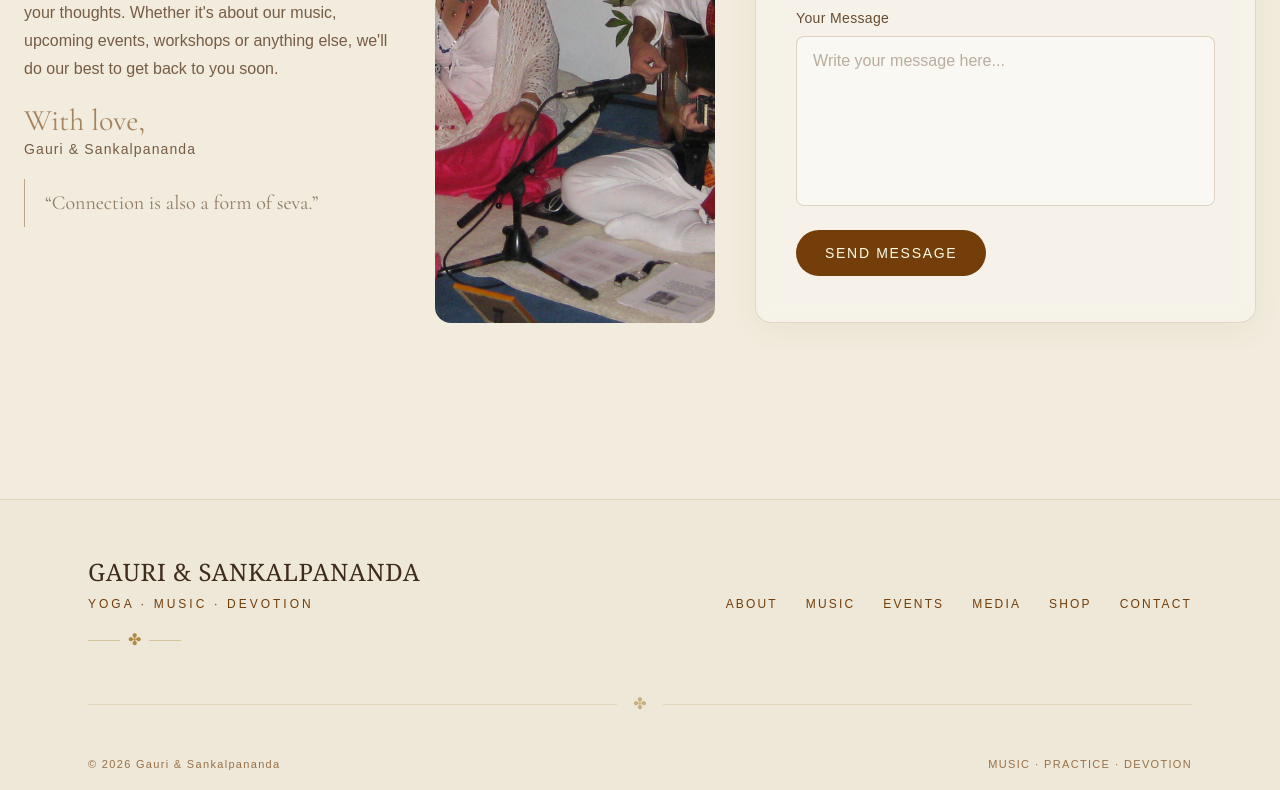
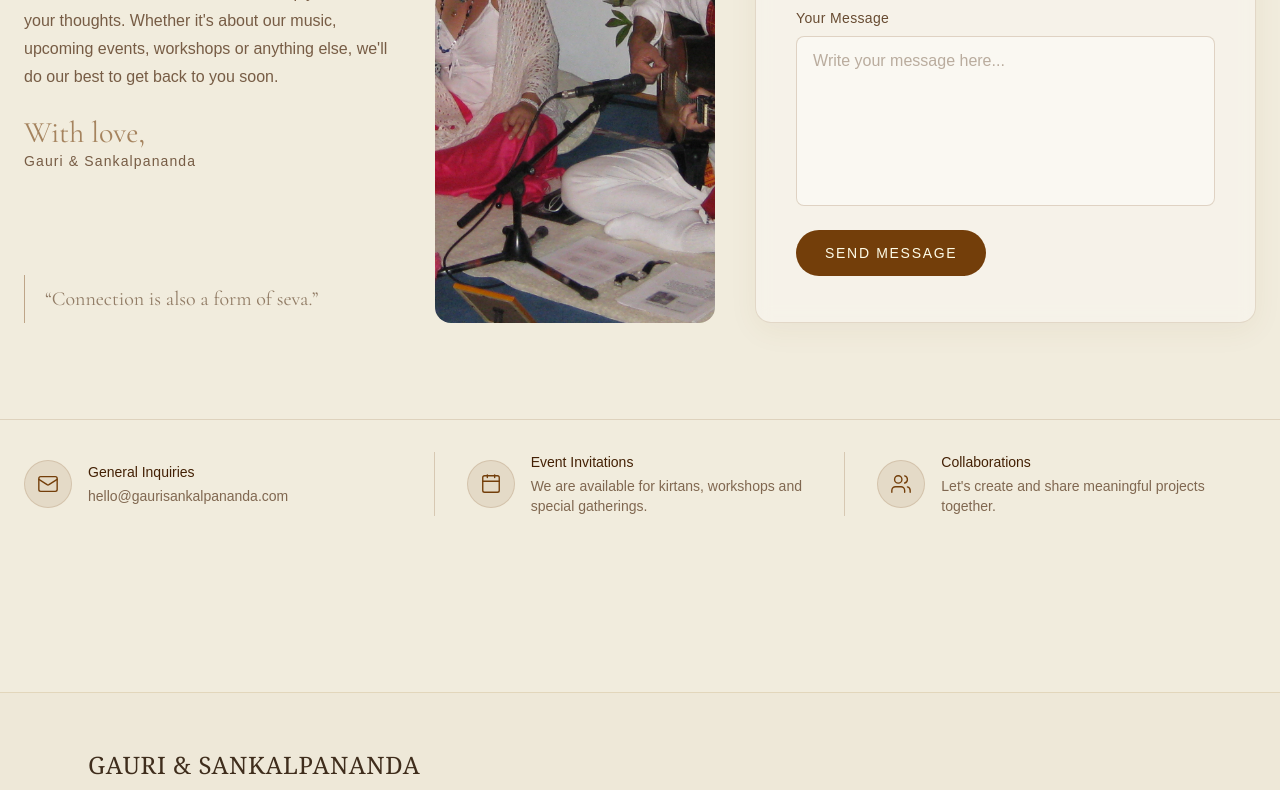
Before and after one commit to Nestortheo/yoga_events_frontend, a Next.js app: page /contact in a window 1280 px wide. Shown: the part 453-1243 px from the top of the page. Built offline with nearby package versions, Linux system fonts and the light colour scheme.

Commit message:
Contact Page + Info

```diff
--- a/app/api/contact/route.ts
+++ b/app/api/contact/route.ts
@@ -4,7 +4,9 @@ import { Resend } from "resend";
 const resend = new Resend(process.env.RESEND_API_KEY);
 
 export async function POST(request: Request) {
+
     try {
+        console.log("Request:", request);
         const body = await request.json();
 
         console.log("Received contact form:", body);
--- a/app/contact/page.tsx
+++ b/app/contact/page.tsx
@@ -1,6 +1,7 @@
 import Link from "next/link";
 import Image from "next/image";
 import { Cormorant_Garamond } from "next/font/google";
+import { Mail, Calendar, Users } from "lucide-react";
 
 import ContactForm from "@/components/ContactForm";
 
@@ -52,13 +53,16 @@ export default function ContactPage(){
                 grid-cols-1
                 gap-12
                 px-6
-                lg:grid-cols-[1fr_280px_1.35fr]
+                lg:grid-cols-[minmax(0,1fr)_280px_minmax(0,1.35fr)]
                 lg:gap-10
+                lg:items-stretch
             "
             >
                 {/* LEFT */}
                 <div className="
-                       flex flex-col gap-5
+                       flex flex-col
+                       h-full
+                       gap-6
                        items-center lg:items-start
                        text-center lg:text-left
                 "
@@ -85,7 +89,7 @@ export default function ContactPage(){
                         </span>
                     </div>
 
-                    <div className="flex items-center gap-5">
+                    <div className="mt-auto flex items-center gap-5">
                         <div className="w-px h-12 bg-yellow-900/40"/>
                         <span
                             className={`${cormorant.className} text-xl italic leading-relaxed text-yellow-950/55`}
@@ -99,7 +103,7 @@ export default function ContactPage(){
 
                 {/* MIDDLE */}
                 <div className="hidden md:block ">
-                    <div className="relative aspect-[2/4] w-full overflow-hidden rounded-2xl">
+                    <div className="relative  h-full min-h-[560px] w-full overflow-hidden rounded-2xl">
                         <Image
                             src="/images/aboutImage.png"
                             alt="A peaceful devotional setting"
@@ -112,19 +116,136 @@ export default function ContactPage(){
 
                 {/* RIGHT */}
                 <div className="
-                    flex-1
+                    flex
+                    h-full
+                    min-w-0
+                    flex-col
                     rounded-2xl
                     border border-yellow-900/15
                     bg-white/35
-                    p-8 md:p-10
+                    p-8
                     shadow-[0_8px_30px_rgba(120,90,30,0.06)]
                     backdrop-blur-sm
+                    md:p-10
 
                 ">
                     <ContactForm />
 
                 </div>
             </div>
+
+        {/* CONTACT INFORMATION STRIP */}
+        <section className="max-w-7xl mx-auto mt-24 border-t border-yellow-900/15 px-6 pt-8">
+            <div className="grid grid-cols-1 gap-8 md:grid-cols-3 md:gap-0">
+
+                {/* GENERAL INQUIRIES */}
+                <div className="flex items-center gap-4 md:border-r md:border-yellow-900/20 md:pr-8">
+                    <div
+                        className="
+                            flex
+                            h-12
+                            w-12
+                            shrink-0
+                            items-center
+                            justify-center
+                            rounded-full
+                            border border-yellow-900/15
+                            bg-yellow-900/10
+                        "
+                    >
+                        <Mail
+                            size={22}
+                            strokeWidth={1.5}
+                            className="text-yellow-900"
+                        />
+                    </div>
+
+                    <div className="flex flex-col gap-1">
+                        <span className="text-sm font-medium text-yellow-950">
+                            General Inquiries
+                        </span>
+
+                        <a
+                            href="mailto:hello@gaurisankalpananda.com"
+                            className="text-sm text-yellow-950/65 transition hover:text-yellow-900"
+                        >
+                            hello@gaurisankalpananda.com
+                        </a>
+                    </div>
+                </div>
+
+
+                {/* EVENT INVITATIONS */}
+                <div className="flex items-center gap-4 md:border-r md:border-yellow-900/20 md:px-8">
+                    <div
+                        className="
+                            flex
+                            h-12
+                            w-12
+                            shrink-0
+                            items-center
+                            justify-center
+                            rounded-full
+                            border border-yellow-900/15
+                            bg-yellow-900/10
+                        "
+                    >
+                        <Calendar
+                            size={22}
+                            strokeWidth={1.5}
+                            className="text-yellow-900"
+                        />
+                    </div>
+
+                    <div className="flex flex-col gap-1">
+                        <span className="text-sm font-medium text-yellow-950">
+                            Event Invitations
+                        </span>
+
+                        <p className="max-w-xs text-sm leading-5 text-yellow-950/65">
+                            We are available for kirtans, workshops and special gatherings.
+                        </p>
+                    </div>
+                </div>
+
+
+                {/* COLLABORATIONS */}
+                <div className="flex items-center gap-4 md:pl-8">
+                    <div
+                        className="
+                            flex
+                            h-12
+                            w-12
+                            shrink-0
+                            items-center
+                            justify-center
+                            rounded-full
+                            border border-yellow-900/15
+                            bg-yellow-900/10
+                        "
+                    >
+                        <Users
+                            size={22}
+                            strokeWidth={1.5}
+                            className="text-yellow-900"
+                        />
+                    </div>
+
+                    <div className="flex flex-col gap-1">
+                        <span className="text-sm font-medium text-yellow-950">
+                            Collaborations
+                        </span>
+
+                        <p className="max-w-xs text-sm leading-5 text-yellow-950/65">
+                            Let's create and share meaningful projects together.
+                        </p>
+                    </div>
+                </div>
+
+            </div>
+        </section>
+
+
         </main>
     )
 }
--- a/components/ContactForm.tsx
+++ b/components/ContactForm.tsx
@@ -1,7 +1,7 @@
 "use client";
 
 
-import { useState } from "react";
+import { useEffect, useState } from "react";
 
 type ContactFormData = {
     name: string,
@@ -18,12 +18,14 @@ const initialFormData: ContactFormData = {
 };
 
 export default function ContactForm(){
+
     const[formData, setFormData] = useState<ContactFormData>(initialFormData)
 
     const [submitting, setSubmitting] = useState(false);
+
     const [message, setMessage] = useState<{
-    msg: string;
-    type: "success" | "error";
+        msg: string;
+        type: "success" | "error";
     } | null>(null);
 
     {/* HandleChange Function */}
@@ -36,7 +38,12 @@ export default function ContactForm(){
         ...prev,
         [name]: value,
     }));
+
     }
+
+    useEffect(() => {
+        console.log(formData)
+    },[formData])
 
     {/* HandleSubmit Function */}
     async function handleSubmit(e: React.FormEvent<HTMLFormElement>) {
@@ -69,6 +76,8 @@ export default function ContactForm(){
             });
 
             const data = await response.json();
+            console.log("Data:", data);
+
 
             if (!response.ok) {
                 throw new Error(data.message || "Something went wrong.");
@@ -130,7 +139,7 @@ export default function ContactForm(){
                         border border-yellow-900/20
                         bg-white/40
                         px-4 py-3
-                        text-yellow-950
+                        text-yellow-900
                         outline-none
                         transition
                         placeholder:text-yellow-950/35
@@ -163,7 +172,7 @@ export default function ContactForm(){
                         border border-yellow-900/20
                         bg-white/40
                         px-4 py-3
-                        text-yellow-950
+                        text-yellow-900
                         outline-none
                         transition
                         placeholder:text-yellow-950/35
@@ -196,7 +205,7 @@ export default function ContactForm(){
                 border border-yellow-900/20
                 bg-white/40
                 px-4 py-3
-                text-yellow-950
+                text-yellow-900
                 outline-none
                 transition
                 placeholder:text-yellow-950/35
@@ -229,7 +238,7 @@ export default function ContactForm(){
                 border border-yellow-900/20
                 bg-white/40
                 px-4 py-3
-                text-yellow-950
+                text-yellow-900
                 outline-none
                 transition
                 placeholder:text-yellow-950/35
```
